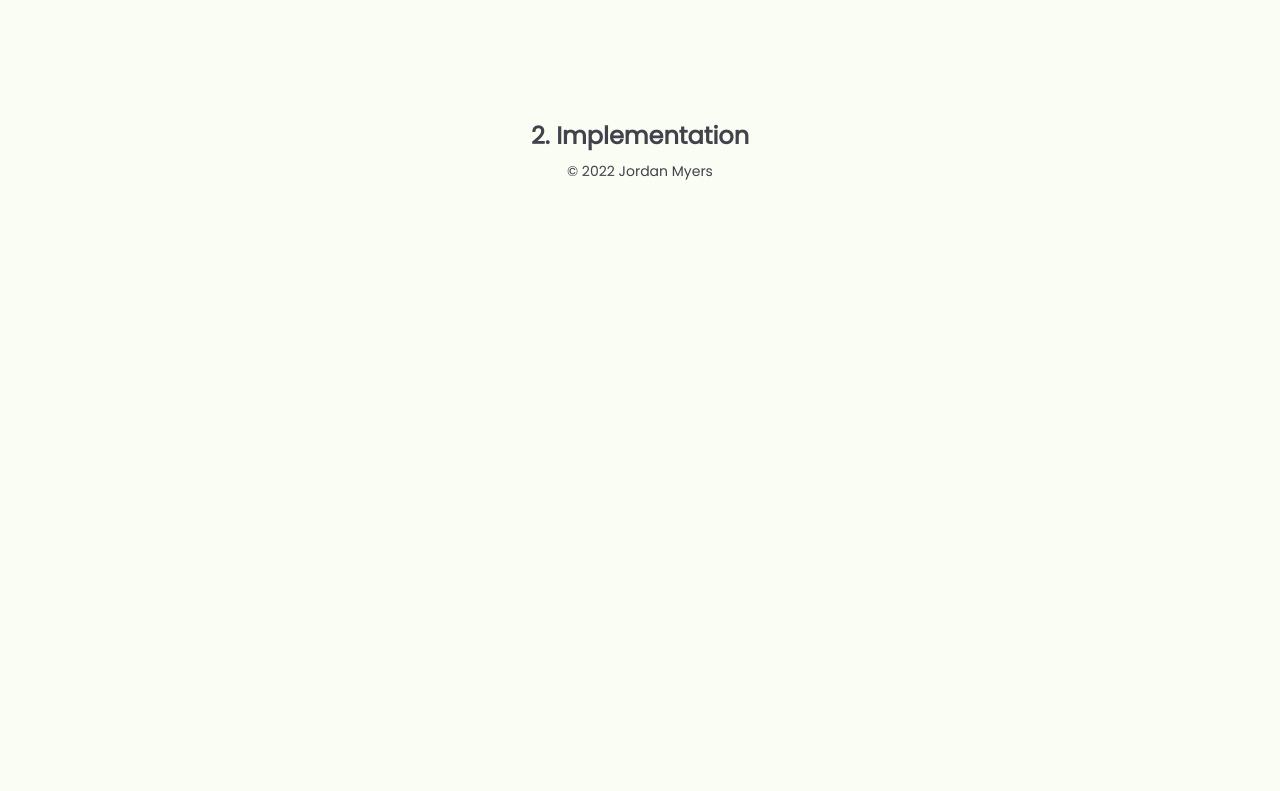
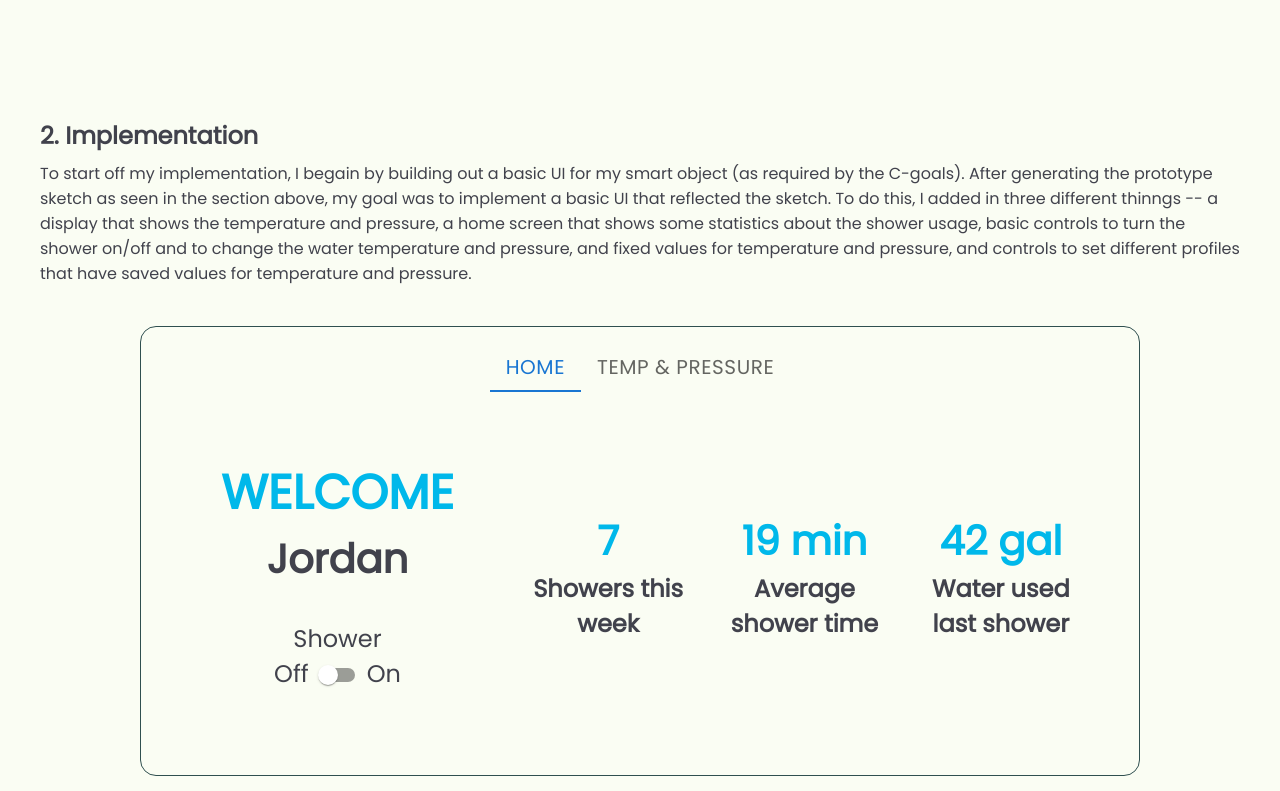
Before and after one commit to ezzy-dev/portfolio-website, a React (Create React App) app: page /projects/project-one in a window 1280 px wide. Shown: the part 2649-3440 px from the top of the page. Before the commit the page ends 2831 px from the top, so only its background shows below. Built offline with nearby package versions, Linux system fonts and the light colour scheme.

Commit message:
added basic implementation

```diff
--- a/package.json
+++ b/package.json
@@ -3,6 +3,10 @@
   "version": "0.1.0",
   "private": true,
   "dependencies": {
+    "@emotion/react": "^11.10.4",
+    "@emotion/styled": "^11.10.4",
+    "@fseehawer/react-circular-slider": "^2.5.16",
+    "@mui/material": "^5.10.8",
     "@testing-library/jest-dom": "^5.16.5",
     "@testing-library/react": "^13.3.0",
     "@testing-library/user-event": "^13.5.0",
--- a/src/components/footer/Footer.scss
+++ b/src/components/footer/Footer.scss
@@ -1,7 +1,9 @@
 .footer {
     text-align: center;
+    height: 40px;
 
     p {
         font-size: 14px;
+        margin: 16px 0px;
     }
 }
--- a/src/components/footer/Footer.tsx
+++ b/src/components/footer/Footer.tsx
@@ -3,9 +3,9 @@ import "./Footer.scss";
 
 function Footer(): JSX.Element {
   return (
-    <footer className="footer">
+    <div className="footer">
       <p>© 2022 Jordan Myers</p>
-    </footer>
+    </div>
   );
 }
 
--- /dev/null
+++ b/src/implementations/project-one/Implementation.scss
@@ -0,0 +1,138 @@
+.implementation {
+    width: 1000px;
+    height: 450px;
+    border: 1px solid darkslategrey;
+    border-radius: 16px;;
+    align-self: center;
+    padding: 16px;
+    display: flex;
+    flex-direction: column;
+
+    .MuiButtonBase-root {
+        font-family: "Poppins";
+        font-size: 20px;
+
+    }
+
+    &__home,
+    &__temp-pressure {
+        display: flex;
+        flex-direction: row;
+        align-items: center;
+        flex: 1;
+    }
+
+    &__title {
+        margin: 0px 64px;
+        display: flex;
+        flex-direction: column;
+        align-items: center;
+        h1 {
+            font-size: 48px;
+        }
+        h2 {
+            font-size: 40px;
+        }
+    }
+
+    &__switch-container {
+        margin-top: 32px;
+        text-align: center;
+        font-size: 24px;
+    }
+
+    &__switch {
+        display: flex;
+    }
+
+    &__values {
+        margin-left: 64px;
+        display: flex;
+        flex-direction: column;
+        align-items: center;
+    }
+
+    &__sliders {
+        margin-bottom: 32px;
+        flex: 1;
+        :first-child {
+            margin-right: 16px;
+        }
+
+        div {
+            transition: none !important;
+        }
+    }
+
+    &__save-profile {
+        button {
+            font-size: 24px;
+            margin-bottom: 16px;
+            border: none;
+            background: #00B8EA;
+            color: #FAFDF3;
+            padding: 8px 16px;
+            border-radius: 16px;
+            cursor: pointer;
+        }
+        button:hover {
+            background: #04c9ff;
+        }
+    }
+
+    &__profiles {
+        flex: 1;
+        display: flex;
+        flex-direction: column;
+        align-self: flex-start;
+        align-items: center;
+
+        h2 {
+            margin-top: 40px;
+        }
+
+        h3 {
+            margin-bottom: 24px;
+        }
+
+        button {
+            font-size: 24px;
+            margin-bottom: 16px;
+            border: none;
+            background: #00B8EA;
+            color: #FAFDF3;
+            padding: 8px 16px;
+            border-radius: 16px;
+            cursor: pointer;
+        }
+        button:hover {
+            background: #04c9ff;
+        }
+    }
+
+    &__data-values,
+    &__data-descriptions {
+        display: flex;
+        flex-direction: row;
+        justify-content: space-between;
+        margin-right: 16px;
+        h1 {
+            font-size: 40px;
+        }
+        h2 {
+            font-size: 24px;
+        }
+    }
+
+    &__value1,
+    &__value2,
+    &__value3 {
+        flex: 1;
+        text-align: center;
+        margin-right: 16px;
+    }
+}
+
+.blue {
+    color: #00B8EA;
+}
--- /dev/null
+++ b/src/implementations/project-one/Implementation.tsx
@@ -0,0 +1,163 @@
+import CircularSlider from "@fseehawer/react-circular-slider";
+import React from "react";
+import Tabs from "@mui/material/Tabs";
+import Tab from "@mui/material/Tab";
+import Switch from "@mui/material/Switch";
+import "./Implementation.scss";
+
+interface TabPanelProps {
+  children?: React.ReactNode;
+  index: number;
+  value: number;
+  className: string;
+}
+
+const tempArray = Array.from({ length: 56 }, (v, k) => k + 55);
+const pressureArray = Array.from({ length: 61 }, (v, k) => k + 20);
+
+function getTabStyle(displayCondition: boolean) {
+  if (displayCondition) {
+    return {
+      display: "none"
+    };
+  }
+}
+
+function TabPanel(props: TabPanelProps) {
+  const { children, value, index, className } = props;
+
+  return (
+    <div
+      className={className}
+      role="tabpanel"
+      style={getTabStyle(value !== index)}
+      id={`simple-tabpanel-${index}`}
+      aria-labelledby={`simple-tab-${index}`}
+    >
+      {value === index && children}
+    </div>
+  );
+}
+
+function a11yProps(index: number) {
+  return {
+    id: `simple-tab-${index}`,
+    "aria-controls": `simple-tabpanel-${index}`
+  };
+}
+
+function Implementation(): JSX.Element {
+  const [value, setValue] = React.useState(0);
+  const [profile, setProfile] = React.useState({
+    number: 1,
+    temperature: 90,
+    pressure: 55
+  });
+
+  const handleChange = (event: React.SyntheticEvent, newValue: number) => {
+    setValue(newValue);
+  };
+
+  return (
+    <div className="implementation">
+      <Tabs centered value={value} onChange={handleChange}>
+        <Tab label="Home" {...a11yProps(0)} />
+        <Tab label="Temp & Pressure" {...a11yProps(1)} />
+      </Tabs>
+      <TabPanel className="implementation__home" value={value} index={0}>
+        <div className="implementation__title">
+          <h1 className="blue">WELCOME</h1>
+          <h2>Jordan</h2>
+          <div className="implementation__switch-container">
+            <div>Shower</div>
+            <div className="implementation__switch">
+              <div>Off</div>
+              <Switch></Switch>
+              <div>On</div>
+            </div>
+          </div>
+        </div>
+        <div className="implementation__data">
+          <div className="implementation__data-values">
+            <h1 className="implementation__value1 blue">7</h1>
+            <h1 className="implementation__value2 blue">19 min</h1>
+            <h1 className="implementation__value3 blue">42 gal</h1>
+          </div>
+          <div className="implementation__data-descriptions">
+            <h2 className="implementation__value1">Showers this week</h2>
+            <h2 className="implementation__value2">Average shower time</h2>
+            <h2 className="implementation__value3">Water used last shower</h2>
+          </div>
+        </div>
+      </TabPanel>
+      <TabPanel
+        className="implementation__temp-pressure"
+        value={value}
+        index={1}
+      >
+        <div className="implementation__values">
+          <div className="implementation__sliders">
+            <CircularSlider
+              knobColor="#D3D3D3"
+              width={200}
+              trackSize={16}
+              progressSize={16}
+              knobSize={30}
+              data={tempArray}
+              dataIndex={profile.temperature - 55}
+              label="Temperature"
+              knobPosition="bottom"
+              progressColorFrom="#00B8EA"
+              progressColorTo="#00B8EA"
+              trackColor="#D3D3D3"
+            />
+            <CircularSlider
+              knobColor="#D3D3D3"
+              width={200}
+              trackSize={16}
+              progressSize={16}
+              knobSize={30}
+              data={pressureArray}
+              dataIndex={profile.pressure - 20}
+              label="Pressure"
+              knobPosition="bottom"
+              progressColorFrom="#00B8EA"
+              progressColorTo="#00B8EA"
+              trackColor="#D3D3D3"
+            />
+          </div>
+          <div className="implementation__save-profile">
+            <button>Save to Selected Profile </button>
+          </div>
+        </div>
+        <div className="implementation__profiles">
+          <h2>Choose Shower Profile</h2>
+          <h3>Current Profile: {profile.number}</h3>
+          <button
+            onClick={() =>
+              setProfile({ number: 1, temperature: 90, pressure: 55 })
+            }
+          >
+            Profile 1
+          </button>
+          <button
+            onClick={() =>
+              setProfile({ number: 2, temperature: 105, pressure: 60 })
+            }
+          >
+            Profile 2
+          </button>
+          <button
+            onClick={() =>
+              setProfile({ number: 3, temperature: 100, pressure: 40 })
+            }
+          >
+            Profile 3
+          </button>
+        </div>
+      </TabPanel>
+    </div>
+  );
+}
+
+export default Implementation;
--- a/src/pages/projects/project-one/ProjectOne.scss
+++ b/src/pages/projects/project-one/ProjectOne.scss
@@ -2,13 +2,12 @@
     display: flex;
     flex-direction: column;
     flex: 1;
-    align-items: center;
 
     &__design,
     &__implementation {
         display: flex;
         flex-direction: column;
-        margin: 0px 128px;
+        margin: 0px 40px;
     }
 
     &__design-requirements {
@@ -70,4 +69,10 @@
     p {
         margin-bottom: 8px;
     }
+
+    &__implementation {
+        .implementation {
+            margin: 32px 0px;
+        }
+    }
 }
--- a/src/pages/projects/project-one/ProjectOne.tsx
+++ b/src/pages/projects/project-one/ProjectOne.tsx
@@ -4,6 +4,8 @@ import design1 from "../../../assets/images/project-one/design1.jpg";
 import design2 from "../../../assets/images/project-one/design2.jpg";
 import design3 from "../../../assets/images/project-one/design3.jpg";
 import prototype from "../../../assets/images/project-one/prototype.jpg";
+import placement from "../../../assets/images/project-one/placement.jpg";
+import Implementation from "../../../implementations/project-one/Implementation";
 
 function ProjectOne(): JSX.Element {
   return (
@@ -172,6 +174,30 @@ function ProjectOne(): JSX.Element {
       </div>
       <div className="project-one__implementation">
         <h2 className="project-one__subheading">2. Implementation</h2>
+        <p>
+          To start off my implementation, I begain by building out a basic UI
+          for my smart object (as required by the C-goals). After generating the
+          prototype sketch as seen in the section above, my goal was to
+          implement a basic UI that reflected the sketch. To do this, I added in
+          three different thinngs -- a display that shows the temperature and
+          pressure, a home screen that shows some statistics about the shower
+          usage, basic controls to turn the shower on/off and to change the
+          water temperature and pressure, and fixed values for temperature and
+          pressure, and controls to set different profiles that have saved
+          values for temperature and pressure.
+        </p>
+        <Implementation />
+        <div className="project-one__prototype-img">
+          <img src={placement}></img>
+          <div className="project-one__prototype-paragraphs">
+            <p>
+              To the left is a sketch of where this interface might reside in a
+              shower. Although it may be impractical or expensive, having a
+              tablet-like item where the shower knob would go seems like the
+              best solution.
+            </p>
+          </div>
+        </div>
       </div>
     </div>
   );
```
Also changed, not shown: src/assets/images/project-one/placement.jpg (added), 1 other file (tests, documents, lock files or other folders).
